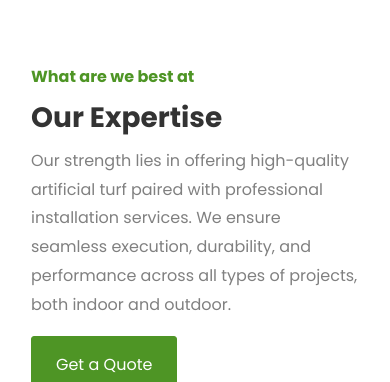
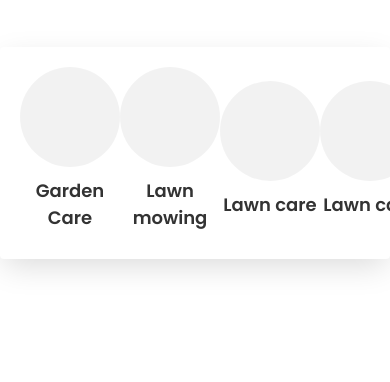
Before and after one commit to Raaaaaaaaaj/Trufello, a PHP site: page /turfelo/ in a window 390 px wide. Shown: the part 845-1227 px from the top of the page. Run offline with PHP 8.4, Linux system fonts and the light colour scheme; some libraries are stand-ins or nearby versions; some web fonts are replaced.

Commit message:
chnaged some layouts

```diff
--- a/incl/config.php
+++ b/incl/config.php
@@ -1,5 +1,5 @@
 <?php
 if (!defined('BASE_URL')) {
-    define('BASE_URL', 'http://localhost/new_proj/trufello');  // Replace with your actual base URL
+    define('BASE_URL', 'http://localhost/turfelo');  // Replace with your actual base URL
 }
 ?>
--- a/index.php
+++ b/index.php
@@ -29,6 +29,11 @@
 }
 .card-header {
     padding: 25px !important;
+}
+@media(max-width:576px){
+	.homeIcons{
+		width: 50% !important;
+	}
 }
 </style>
 <div id="carouselExampleIndicators" class="carousel slide hero-wrap js-fullheight" data-ride="carousel">
@@ -71,7 +76,7 @@
 			<div class="overlay"></div>
 			<div class="container">
 				<div class="row no-gutters slider-text js-fullheight align-items-center justify-content-start" data-scrollax-parent="true">
-					<div class="col-md-6 ftco-animate">
+					<div class="col-md-12 ftco-animate">
 						<h2 class="subheading">Expert Lawn Care</h2>
 						<h1>Get the lawn you’ve always wanted</h1>
 						<p class="mb-4">Affordable services just for you</p>
@@ -91,60 +96,44 @@
 		<span class="sr-only">Next</span>
 	</a> -->
 </div>
-<section class="ftco-section ftco-no-pt">
+<section class="ftco-section ftco-no-pt mt-5">
 	<div class="container">
 		<div class="row">
-			<div class="col-lg-3 py-5 order-md-last">
-				<div class="heading-section ftco-animate">
-				<div class="text-left p-3 py-lg-0">
-					<span class="subheading">What are we best at</span>
-					<h2 class="mb-2">Our Expertise</h2>
-					<p>Our strength lies in offering high-quality artificial turf paired with professional installation services. We ensure seamless execution, durability, and performance across all types of projects, both indoor and outdoor.</p>
-					<p><a href="contact.php" class="btn btn-primary py-3 px-4 ">Get a Quote</a></p>
-				</div>
-				</div>
-			</div>
-			<div class="col-lg-9 services-wrap px-4 pt-5">
-				<div class="row pt-md-3">
-					<div class="col-md-4 d-flex align-items-stretch">
-						<div class="services text-center">
+					<div class="col-md-12 services d-flex justify-content-around align-items-center">
+						<div class="text-center homeIcons">
 							<div class="icon d-flex justify-content-center align-items-center">
 								<span class="flaticon-fence"></span>
 							</div>
 							<div class="text">
 								<h3>Garden Care</h3>
-								<p>Seeking justice in the world is a sed significant emotional and investment when we follow this call.</p>
 							</div>
-							<a href="#" class="btn-custom d-flex align-items-center justify-content-center"><span class="ion-ios-arrow-round-forward"></span></a>
 						</div>
-					</div>
-					<div class="col-md-4 d-flex align-items-stretch">
-						<div class="services text-center">
+						<div class="text-center homeIcons">
 							<div class="icon d-flex justify-content-center align-items-center">
 								<span class="flaticon-lawn-mower"></span>
 							</div>
 							<div class="text">
 								<h3>Lawn mowing</h3>
-								<p>Seeking justice in the world is a sed significant emotional and investment when we follow this call.</p>
 							</div>
-							<a href="#" class="btn-custom d-flex align-items-center justify-content-center"><span class="ion-ios-arrow-round-forward"></span></a>
 						</div>
-					</div>
-					<div class="col-md-4 d-flex align-items-stretch">
-						<div class="services text-center">
+						<div class="text-center homeIcons">
 							<div class="icon d-flex justify-content-center align-items-center">
 								<span class="flaticon-natural-resources"></span>
 							</div>
 							<div class="text">
 								<h3>Lawn care</h3>
-								<p>Seeking justice in the world is a sed significant emotional and investment when we follow this call.</p>
 							</div>
-							<a href="#" class="btn-custom d-flex align-items-center justify-content-center"><span class="ion-ios-arrow-round-forward"></span></a>
 						</div>
-					</div>
-				</div>
-			</div>
+						<div class="text-center homeIcons">
+							<div class="icon d-flex justify-content-center align-items-center">
+								<span class="flaticon-natural-resources"></span>
+							</div>
+							<div class="text">
+								<h3>Lawn care</h3>
+							</div>
+						</div>
 		</div>
+	</div>
 	</div>
 </section>
 <section class="ftco-section ftco-no-pt ftco-no-pb bg-light"></section>
--- a/main.css
+++ b/main.css
@@ -189,3 +189,7 @@
 .img-fluid{
   object-fit: contain;
 }
+
+.text-success{
+  color: #4e9525 !important;
+}
```
Also changed, not shown: service_pages/cricket_turf.php (+12 -9 lines), service_pages/football_turf.php (+21 -0 lines).
